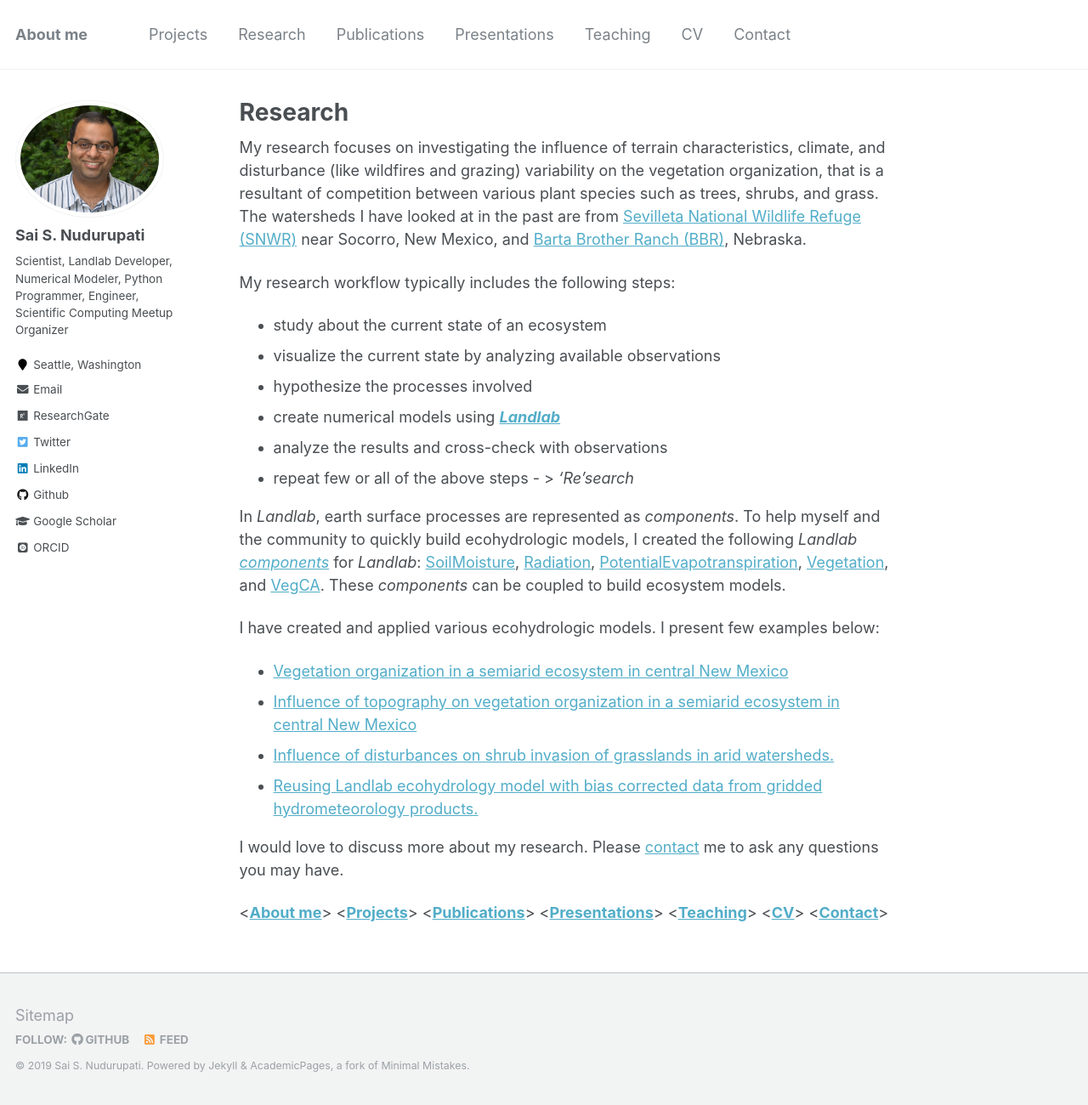
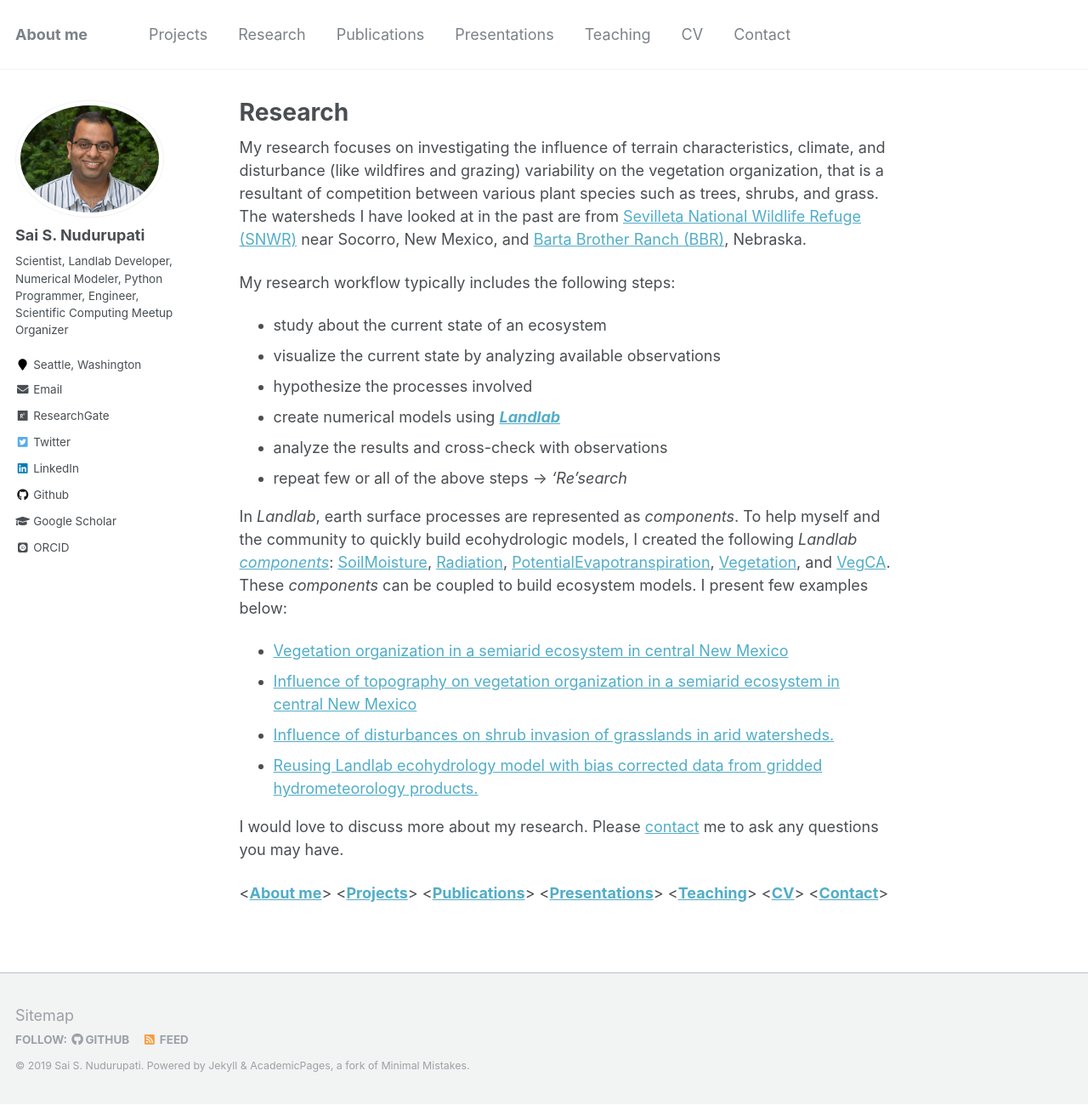
Before and after one commit to saisiddu/saisiddu.github.io, a Jekyll site: the page built from _pages/research.md, in a window 1280 px wide and 1300 px high. Shown: the whole window at 85% size. Built offline with Jekyll 4.4.1, drawn with Linux system fonts in a browser that asks for light colours; some web fonts are replaced.

Commit message:
minor tweaks to research
- minor tweak to 'Research' page.

```diff
--- a/_pages/research.md
+++ b/_pages/research.md
@@ -20,19 +20,17 @@ My research workflow typically includes the following steps:
 * hypothesize the processes involved
 * create numerical models using ***[Landlab]( http://landlab.github.io/#/)***
 * analyze the results and cross-check with observations
-* repeat few or all of the above steps - > *'Re'search*
+* repeat few or all of the above steps -> *'Re'search*
 
 In *Landlab*, earth surface processes are represented as *components*.
 To help myself and the community to quickly build ecohydrologic models,
-I created the following *Landlab* [*components*](https://landlab.readthedocs.io/en/latest/#developer-documentation) for *Landlab*:
+I created the following *Landlab* [*components*](https://landlab.readthedocs.io/en/latest/#developer-documentation):
 [SoilMoisture](https://landlab.readthedocs.io/en/latest/landlab.components.soil_moisture.html),
 [Radiation](https://landlab.readthedocs.io/en/latest/landlab.components.radiation.html),
 [PotentialEvapotranspiration](https://landlab.readthedocs.io/en/latest/landlab.components.pet.html),
 [Vegetation](https://landlab.readthedocs.io/en/latest/landlab.components.vegetation_dynamics.html),
 and [VegCA](https://landlab.readthedocs.io/en/latest/landlab.components.plant_competition_ca.html).
-These *components* can be coupled to build ecosystem models.
-
-I have created and applied various ecohydrologic models. I present
+These *components* can be coupled to build ecosystem models. I present
 few examples below:
 - [Vegetation organization in a semiarid ecosystem in central New Mexico](https://saisiddu.github.io/portfolio/Landlab_model_A_CATGraSS/)
 - [Influence of topography on vegetation organization in a semiarid ecosystem in central New Mexico](https://saisiddu.github.io/portfolio/topography_model_A_CATGraSS/)
```
